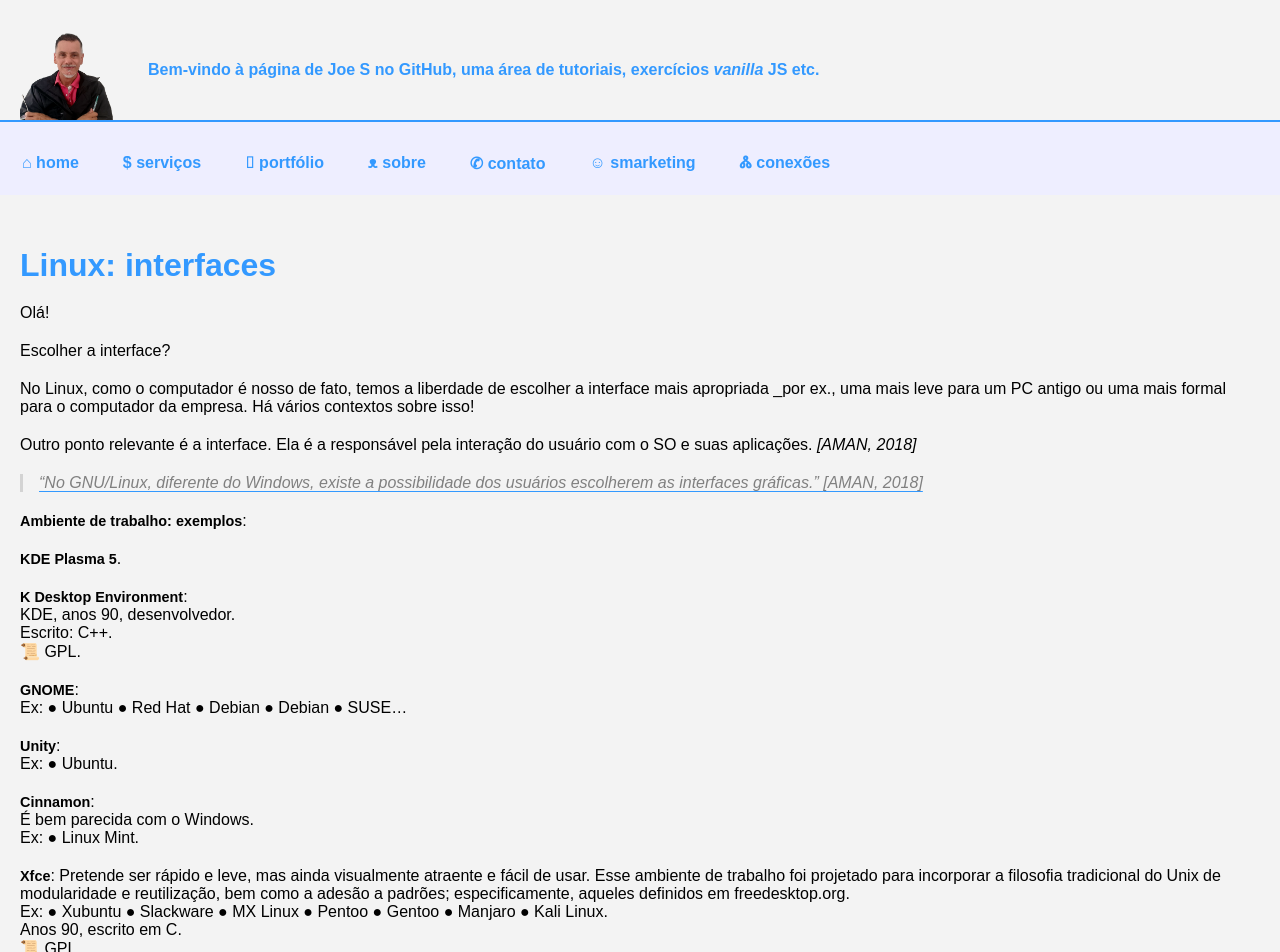
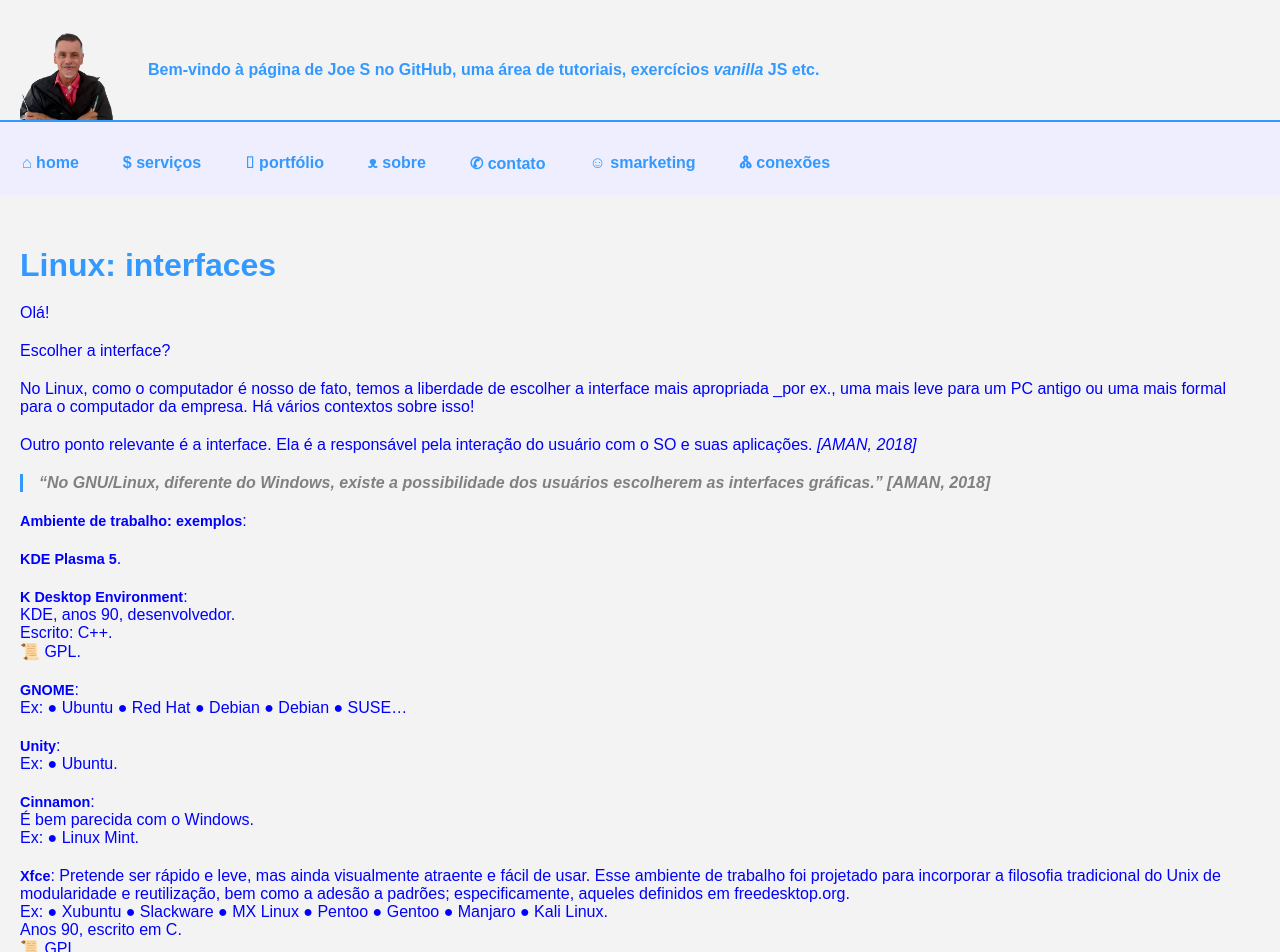
Before and after one commit to Joesynth/joesynth.github.io, a Jekyll site: the page built from _posts/2021-07-07-linux-interfaces.md, in a window 1280 px wide. Shown: the top 952 px of the page. Built offline with Jekyll 4.4.1, drawn with Linux system fonts in a browser that asks for light colours.

Commit message:
Update main section color and blockquote styles

```diff
--- a/css/style.css
+++ b/css/style.css
@@ -69,7 +69,7 @@ a {
 }
 
 /* Main e Artigos */
-main { display: flex; flex-direction: column; padding: 20px; gap: 20px; }
+main { display: flex; flex-direction: column; padding: 20px; gap: 20px; color: blue;}
 .art-link { text-decoration: none; color: inherit; }
 
 article { display: flex; gap: 15px; align-items: flex-start; }
@@ -82,7 +82,7 @@ h5, h6 { font-size: 1.2em; }	/* alguns artigos vieram do WP, e lá foi usado h5,
 
 strong { font-size: 0.9em;}
 
-blockquote { border-left: 3px solid lightgray; padding-left: 1em; color: gray; font-style: italic; text-decoration: underline; text-underline-offset: 0.2em; text-decoration-color: var(--cor-escura);}
+blockquote { border-left: 3px solid var(--cor-escura); padding-left: 1em; color: gray; font-weight: bold; font-style: italic;}
 
 th { background-color: lightgray; }
 
```
